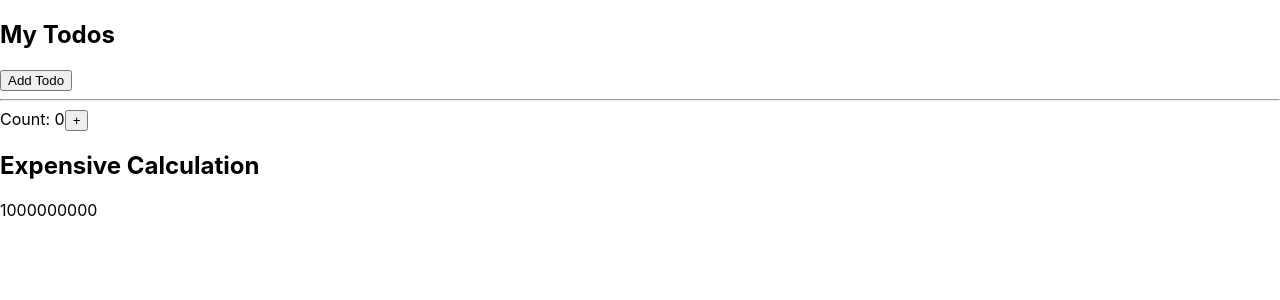
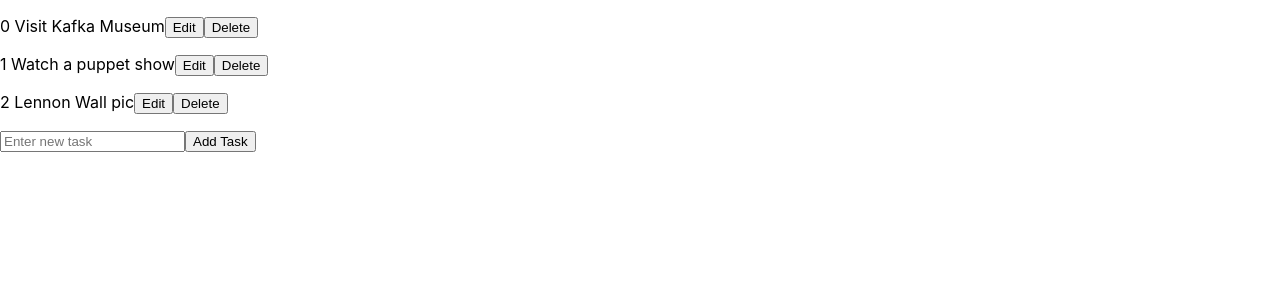
Before and after one commit to Fiza-khan1/Hooks-in-react, a React (Create React App) app: page / in a window 1280 px wide. Shown: the top 300 px of the page. Built offline with nearby package versions, Linux system fonts and the light colour scheme.

Commit message:
To do using useReducer and useState

```diff
--- a/package.json
+++ b/package.json
@@ -9,7 +9,9 @@
     "bootstrap": "^5.3.3",
     "react": "^18.3.1",
     "react-dom": "^18.3.1",
+    "react-redux": "^9.1.2",
     "react-scripts": "5.0.1",
+    "redux": "^5.0.1",
     "web-vitals": "^2.1.4"
   },
   "scripts": {
--- a/src/App.js
+++ b/src/App.js
@@ -1,23 +1,95 @@
-// App.js
-import React, { useState } from 'react';
-import { CounterContext } from './component1';
-import Page from './page';
+import React, { useReducer, useState } from 'react';
 
-function App() {
+let nextId = 3;
 
-  const [count,setCount]=useState(0)
-  const increment=()=>{
-    setCount(count+1)
+function reducer(state, action) {
+  switch (action.type) {
+    case 'add':
+      return [
+        ...state,
+        { id: nextId++, text: action.text, done: false }
+      ];
+    case 'edit':
+      return state.map(task =>
+        task.id === action.id ? { ...task, text: action.text } : task
+      );
+    case 'delete':
+      return state.filter(task => task.id !== action.id);
+    default:
+      return state;
+  }
+}
 
-  }
-  const decrement=()=>{
-    setCount(count-1)
 
-  }
+const initialTasks = [
+  { id: 0, text: 'Visit Kafka Museum', done: true },
+  { id: 1, text: 'Watch a puppet show', done: false },
+  { id: 2, text: 'Lennon Wall pic', done: false }
+];
+
+function MyApp() {
+  const [tasks, dispatch] = useReducer(reducer, initialTasks);
+  const [text, setText] = useState(''); // State for input text
+  const [editId, setEditId] = useState(null); // State for tracking which task is being edited
+
+
+  const handleInput = (e) => {
+    setText(e.target.value);
+  };
+
+  const addTask = () => {
+    if (text.trim()) {
+      dispatch({ type: 'add', text });
+      setText('');
+    }
+  };
+
+
+  const editTask = (id) => {
+    setEditId(id);
+    const taskToEdit = tasks.find(task => task.id === id);
+    setText(taskToEdit.text);
+  };
+
+
+  const saveEdit = () => {
+    if (text.trim()) {
+      dispatch({ type: 'edit', id: editId, text });
+      setEditId(null);
+      setText('');
+    }
+  };
+
+
+  const deleteTask = (id) => {
+    dispatch({ type: 'delete', id });
+  };
+
   return (
-    <CounterContext.Provider value={{ count, increment, decrement }}>
-       <Page/>
-    </CounterContext.Provider>
+    <>
+      <div>
+        {tasks.map((item) => (
+          <p key={item.id}>
+            {item.id} {item.text}
+            <button onClick={() => editTask(item.id)}>Edit</button>
+            <button onClick={() => deleteTask(item.id)}>Delete</button>
+          </p>
+        ))}
+      </div>
+
+      <input
+        type="text"
+        value={text}
+        onChange={handleInput}
+        placeholder="Enter new task"
+      />
+      {editId !== null ? (
+        <button onClick={saveEdit}>Save Edit</button>
+      ) : (
+        <button onClick={addTask}>Add Task</button>
+      )}
+    </>
   );
 }
-export default App;
+
+export default MyApp;
--- /dev/null
+++ b/src/actions/index.js
@@ -0,0 +1,6 @@
+export const incNumber = () => {
+return{type: "Increment"};
+};
+export  const decNumber = () => {
+  return{type: "Decrement"};
+};
--- a/src/page.js
+++ /dev/null
@@ -1,37 +0,0 @@
-
-import { useState,useMemo,useCallback } from "react";
-import Todo from './todosApp'
-
-const expensiveCalculation = (num) => {
-  console.log("Calculating...");
-  for (let i = 0; i < 1000000000; i++) {
-    num += 1;
-  }
-  return num;
-};
-function App(){
-  const [count, setCount] = useState(0);
-  const [todos, setTodos] = useState([]);
-  const calculation = useMemo(() => expensiveCalculation(count), [count]);
-
-  const increment = () => {
-    setCount((c) => c + 1);
-  };
-  const addTodo =useCallback( () => {
-    setTodos((t) => [...t, "New Todo"])
-  },[todos]);
-
-  return (
-    <div>
-     <Todo todos={todos} addTodo={addTodo} ></Todo>
-      <div>
-        Count: {count}
-        <button onClick={increment}>+</button>
-        <h2>Expensive Calculation</h2>
-        {calculation}
-      </div>
-    </div>
-  );
-};
-
-export default App;
```
Also changed, not shown: src/AddTask.js (added, +27 -0 lines), src/TaskList.js (added, +52 -0 lines), src/reducers/incDec.js (added, +14 -0 lines), src/reducers/index.js (added, +13 -0 lines), src/store.js (added, +10 -0 lines), 1 other file (tests, documents, lock files or other folders).
